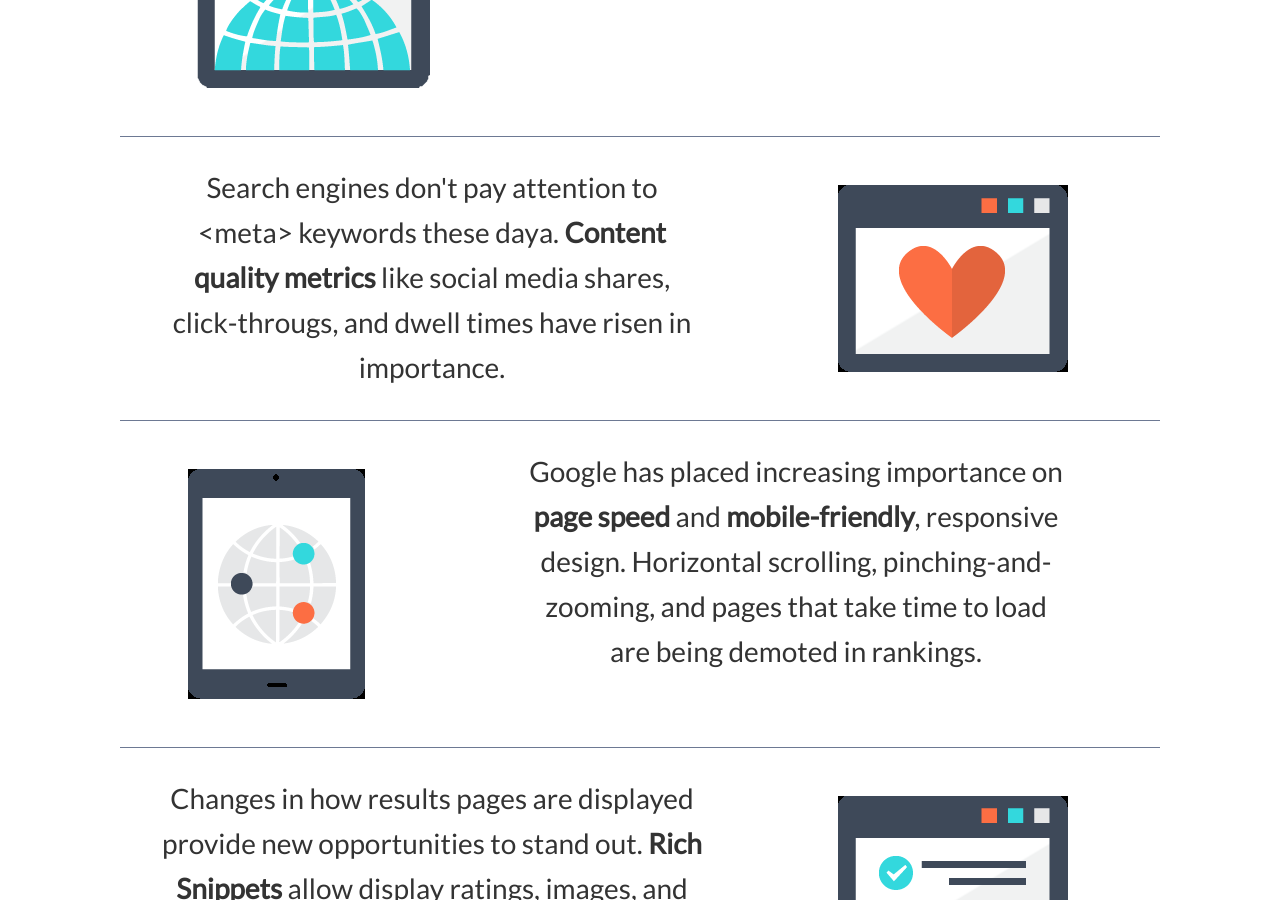
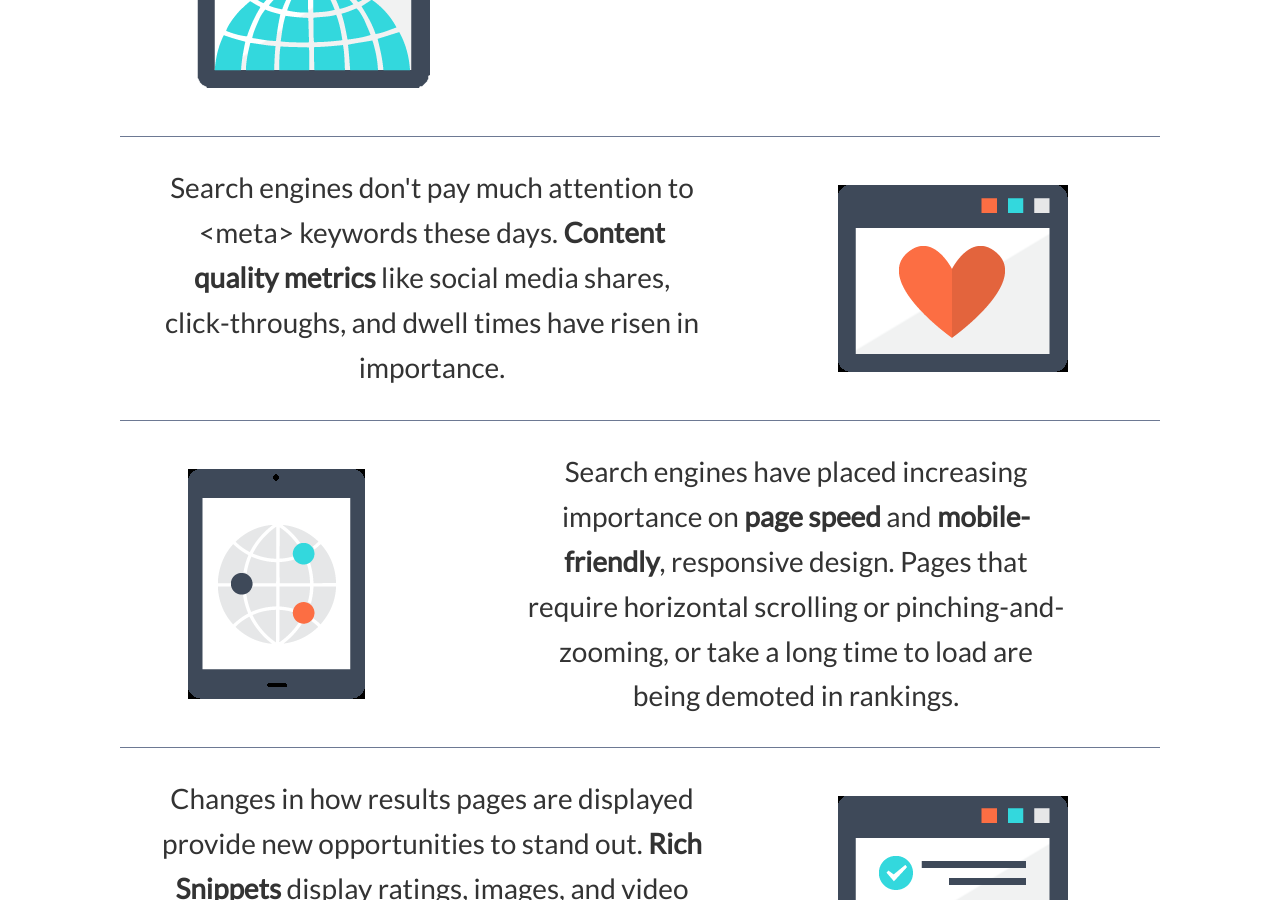
Before and after one commit to mhlibchuk/mhlibchuk.github.io, a Jekyll site: the page samples/interactive-infographic/index.html, which Jekyll copies as it is, in a window 1280 px wide and 900 px high, scrolled down 1223 px. Built offline with Jekyll 4.4.1, drawn with Linux system fonts in a browser that asks for light colours; some of the changed text lies outside the part shown.

```diff
--- a/_config.yml
+++ b/_config.yml
@@ -6,16 +6,13 @@
 # 'jekyll serve'. If you change this file, please restart the server process.
 
 # Site settings
-title: Your awesome title
-email: your-email@domain.com
-description: > # this means to ignore newlines until "baseurl:"
-  Write an awesome description for your new site here. You can edit this
-  line in _config.yml. It will appear in your document head meta (for
-  Google search results) and in your feed.xml site description.
+title: Michael Hlibchuk
+email: mhlibchuk@gmail.com
+description: #Trying to figure out the content thing
 baseurl: "" # the subpath of your site, e.g. /blog
 url: "http://yourdomain.com" # the base hostname & protocol for your site
-twitter_username: jekyllrb
-github_username:  jekyll
+twitter_username: mhlibchuk
+github_username:  mhlibchuk
 
 # Build settings
 markdown: kramdown
--- a/_includes/head.html
+++ b/_includes/head.html
@@ -7,6 +7,8 @@
   <meta name="description" content="{% if page.excerpt %}{{ page.excerpt | strip_html | strip_newlines | truncate: 160 }}{% else %}{{ site.description }}{% endif %}">
 
   <link rel="stylesheet" href="{{ "/css/main.css" | prepend: site.baseurl }}">
+  <link rel="stylesheet" type="text/css" media="screen, projection" href="https://fonts.googleapis.com/css?family=Open+Sans:300,400,700,800&amp;subset=latin,latin-ext">
   <link rel="canonical" href="{{ page.url | replace:'index.html','' | prepend: site.baseurl | prepend: site.url }}">
   <link rel="alternate" type="application/rss+xml" title="{{ site.title }}" href="{{ "/feed.xml" | prepend: site.baseurl | prepend: site.url }}">
+
 </head>
--- a/_sass/_base.scss
+++ b/_sass/_base.scss
@@ -34,8 +34,9 @@ h1, h2, h3, h4, h5, h6,
 p, blockquote, pre,
 ul, ol, dl, figure,
 %vertical-rhythm {
-    margin-bottom: $spacing-unit / 2;
+    margin-bottom: $spacing-unit * 3/2    ;
 }
+
 
 
 
--- a/_sass/_layout.scss
+++ b/_sass/_layout.scss
@@ -204,9 +204,10 @@
 }
 
 .post-title {
-    font-size: 42px;
+    font-size: 3em;
     letter-spacing: -1px;
-    line-height: 1;
+    line-height: 1.05em;
+    margin-bottom: $spacing-unit /2;
 
     @include media-query($on-laptop) {
         font-size: 36px;
--- a/css/main.scss
+++ b/css/main.scss
@@ -6,13 +6,13 @@
 
 
 // Our variables
-$base-font-family: "Helvetica Neue", Helvetica, Arial, sans-serif;
+$base-font-family: "Open Sans", Helvetica, Arial, sans-serif;
 $base-font-size:   16px;
 $base-font-weight: 400;
 $small-font-size:  $base-font-size * 0.875;
 $base-line-height: 1.5;
 
-$spacing-unit:     30px;
+$spacing-unit:    24px;
 
 $text-color:       #111;
 $background-color: #fdfdfd;
--- a/samples/interactive-infographic/index.html
+++ b/samples/interactive-infographic/index.html
@@ -125,7 +125,7 @@
                            <h2 class="title topictitle2">SEO in 2016 and Beyond</h2>
 
                            <div class="body conbody">
-                              <p class="p">It's crowded out there More and more companies are using blogs, social media, video, infographics, and webinars to promote
+                              <p class="p">It's crowded out there. More and more companies are using blogs, social media, video, infographics, and webinars to promote
                                  their brands, engage with customers, and boost their SEO rankings.
                               </p>
 
@@ -146,7 +146,7 @@
 
                            </div>
                            <div xmlns="http://www.w3.org/1999/xhtml" class="bodydiv conbodydiv row-2-columns gridrow">
-                              <div xmlns="" class="section colspan2">Search engines don't pay attention to &lt;meta&gt; keywords these daya. <strong>Content quality metrics</strong> like social media shares, click-througs, and dwell times have risen in importance.
+                              <div xmlns="" class="section colspan2">Search engines don't pay much attention to &lt;meta&gt; keywords these days. <strong>Content quality metrics</strong> like social media shares, click-throughs, and dwell times have risen in importance.
                               </div>
 
                               <div xmlns="" class="section"><img class="inline  " src="icons_heart.png"></div>
@@ -155,12 +155,12 @@
                            <div xmlns="http://www.w3.org/1999/xhtml" class="bodydiv conbodydiv row-2-columns gridrow">
                               <div xmlns="" class="section"><img class="inline  " src="icons_phone.png"></div>
 
-                              <div xmlns="" class="section colspan2">Google has placed increasing importance on <strong>page speed</strong> and <strong>mobile-friendly</strong>, responsive design. Horizontal scrolling, pinching-and-zooming, and pages that take time to load are being demoted in rankings.
+                              <div xmlns="" class="section colspan2">Search engines have placed increasing importance on <strong>page speed</strong> and <strong>mobile-friendly</strong>, responsive design. Pages that require horizontal scrolling or pinching-and-zooming, or take a long time to load are being demoted in rankings.
                               </div>
 
                            </div>
                            <div xmlns="http://www.w3.org/1999/xhtml" class="bodydiv conbodydiv row-2-columns gridrow">
-                              <div xmlns="" class="section colspan2">Changes in how results pages are displayed provide new opportunities to stand out. <strong>Rich Snippets</strong> allow display ratings, images, and video thumbnails to visitors before they click a link.
+                              <div xmlns="" class="section colspan2">Changes in how results pages are displayed provide new opportunities to stand out. <strong>Rich Snippets</strong> display ratings, images, and video thumbnails to visitors before they click a link.
                               </div>
 
                               <div xmlns="" class="section"><img class="inline  " src="icons_serp.png"></div>
@@ -174,9 +174,9 @@
                         <h2 class="title topictitle2">Rich Media and SEO</h2>
 
                         <div class="body conbody">
-                           <p class="p">Search engines still have trouble crawling content in videos, images, and image maps. IF you want this content to be findable
-                              by engines, consider supllemting them with crawlable text, including alt text, captions, subtitles, and even plain text.
-                              As a bonus, the content will be more easily consumed by visitors on mobile devices and by those that rely on assistive technologies
+                           <p class="p">Search engines still have trouble crawling content in videos, images, and image maps. If you want this content to be findable
+                              by engines, consider supplementing them with crawlable text, including alt text, captions, subtitles, and even plain text.
+                              As a bonus, this provides a better experience for visitors on mobile devices and by those that rely on assistive technologies
                               like screen readers.
                            </p>
 
@@ -233,7 +233,7 @@
                               <p class="p">300 hours of video are uploaded to YouTube every minute.</p>
 
                               <p class="p blockquote">Tips to stand out on YouTube include high-quality video, keyword-driven titles, descriptions, and playlist, and custom thumbnails</p>
-
+                               <p class="p button again">Try again</p>
                            </div>
 
                         </div>
@@ -244,8 +244,8 @@
                         <h2 class="title topictitle2">If You Build It, They Still Might Not Come</h2>
 
                         <div class="body conbody">
-                           <p class="p">Marketing and promoting content and social media and corporate blogs has emerged as vital to SEO success. With so much content
-                              out there, it is essential that we become more social
+                           <p class="p">Marketing and promoting content and social media and corporate blogs is vital to SEO success these days. With so much content
+                              out there, it is essential that we become more social.
                            </p>
 
                            <p class="p blockquote">[S]earch technology relies on the metrics of relevance and importance, and they measure those metrics by tracking what people
```
Also changed, not shown: 1 other file.
